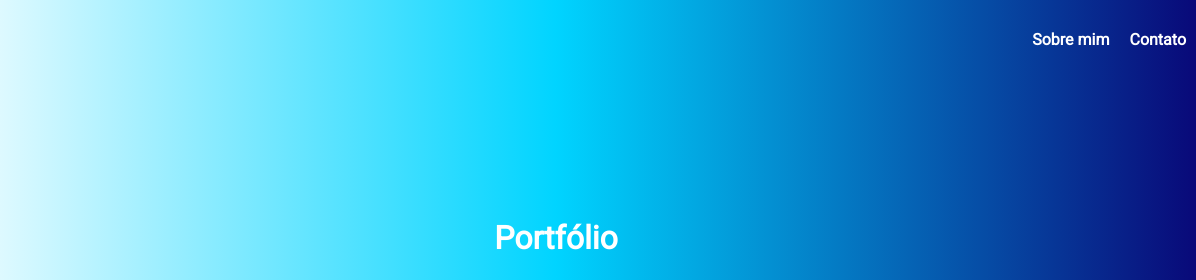
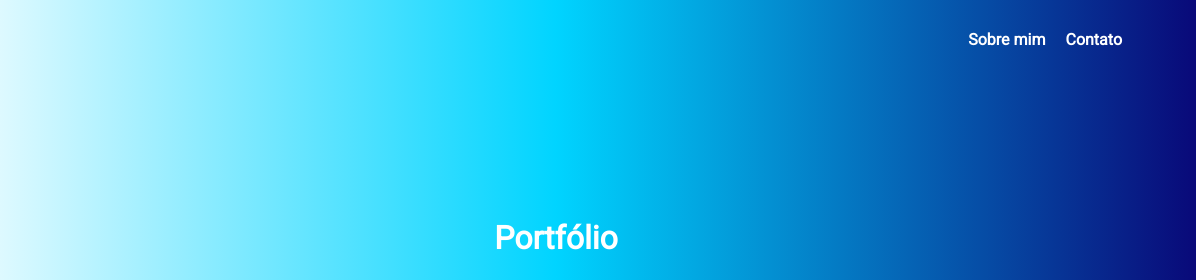
Before and after one commit to GabrielBittencourt/GabrielBittencourt.github.io, a plain HTML site: page index.html in a window 1280 px wide. Shown: the top 280 px of the page, 84-1280 px from the left. Drawn offline with Linux system fonts and the light colour scheme.

Commit message:
Update main.css

```diff
--- a/css/main.css
+++ b/css/main.css
@@ -270,6 +270,8 @@ textarea {
 .nav{
   display: flex;
   align-items: center;
+  position: relative;
+  right: 5%;
 }
 
 a{
```
